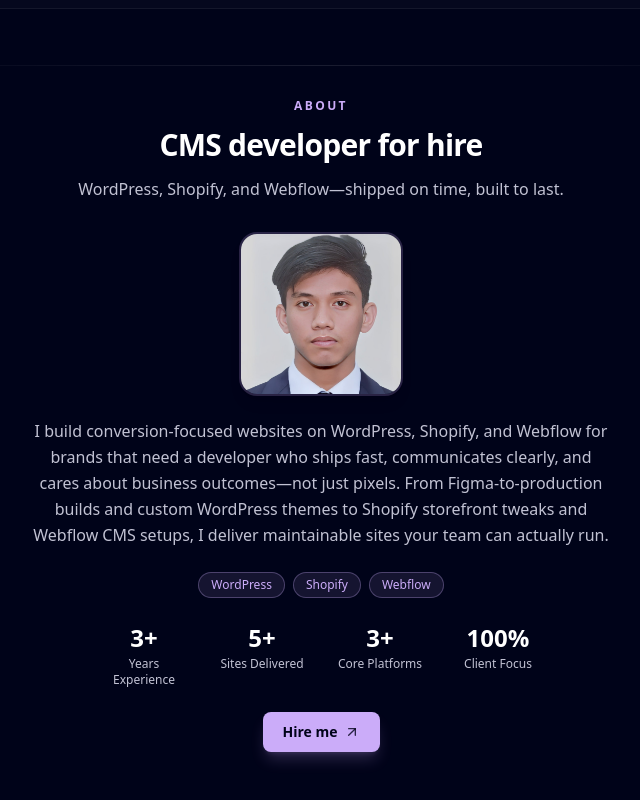
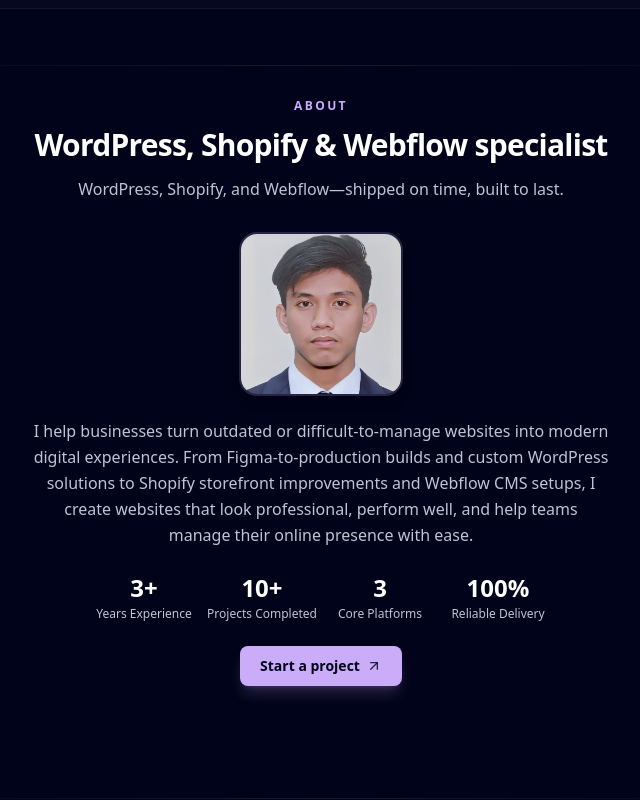
Before and after one commit to JustMe1234567/next-portfolio, a Next.js app: page / in a window 1280 px wide. Shown: the part 1520-2320 px from the top of the page, without its empty margins (319-959 px from the left). Built offline with nearby package versions, Linux system fonts and the light colour scheme.

Commit message:
feat(about): update heading, intro copy, stats, and CTA

```diff
--- a/components/AboutMe.tsx
+++ b/components/AboutMe.tsx
@@ -1,4 +1,4 @@
-import { about, platforms } from "@/data";
+import { about } from "@/data";
 import Image from "next/image";
 import CtaButton from "./ui/CtaButton";
 import { Section } from "./ui/Section";
@@ -10,7 +10,7 @@
       <div className="section-stack">
         <SectionHeader
           label="About"
-          title="CMS developer for hire"
+          title="WordPress, Shopify & Webflow specialist"
           description="WordPress, Shopify, and Webflow—shipped on time, built to last."
         />
 
@@ -27,17 +27,6 @@
             {about.intro}
           </p>
 
-          <div className="flex flex-wrap justify-center gap-2">
-            {platforms.map((p) => (
-              <span
-                key={p.name}
-                className="rounded-full border border-purple/30 bg-purple/10 px-3 py-1 text-xs font-medium text-purple"
-              >
-                {p.name}
-              </span>
-            ))}
-          </div>
-
           <div className="grid w-full max-w-md grid-cols-2 gap-4 sm:grid-cols-4 sm:gap-6">
             {about.stats.map((stat, index) => (
               <div key={index} className="flex flex-col items-center gap-0.5">
@@ -45,7 +34,7 @@
                   {stat.number}
                   {"suffix" in stat ? stat.suffix : "+"}
                 </span>
-                <span className="text-center text-[11px] text-white-200 sm:text-xs">
+                <span className="whitespace-nowrap text-center text-[11px] text-white-200 sm:text-xs">
                   {stat.title}
                 </span>
               </div>
@@ -53,7 +42,7 @@
           </div>
 
           <CtaButton href="/contact" variant="primary">
-            Hire me
+            Start a project
           </CtaButton>
         </div>
       </div>
--- a/data/index.ts
+++ b/data/index.ts
@@ -74,13 +74,13 @@
 
 export const about = {
   intro:
-    "I build conversion-focused websites on WordPress, Shopify, and Webflow for brands that need a developer who ships fast, communicates clearly, and cares about business outcomes—not just pixels. From Figma-to-production builds and custom WordPress themes to Shopify storefront tweaks and Webflow CMS setups, I deliver maintainable sites your team can actually run.",
+    "I help businesses turn outdated or difficult-to-manage websites into modern digital experiences. From Figma-to-production builds and custom WordPress solutions to Shopify storefront improvements and Webflow CMS setups, I create websites that look professional, perform well, and help teams manage their online presence with ease.",
   image: site.profileImage,
   stats: [
-    { number: 3, title: "Years Experience" },
-    { number: 5, title: "Sites Delivered" },
-    { number: 3, title: "Core Platforms" },
-    { number: 100, title: "Client Focus", suffix: "%" },
+    { number: 3, title: "Years Experience", suffix: "+" },
+    { number: 10, title: "Projects Completed", suffix: "+" },
+    { number: 3, title: "Core Platforms", suffix: "" },
+    { number: 100, title: "Reliable Delivery", suffix: "%" },
   ],
 };
 
```
